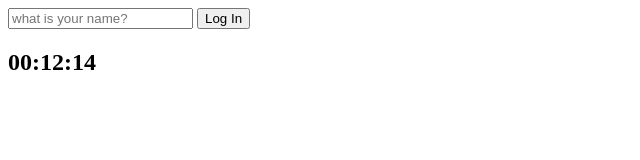
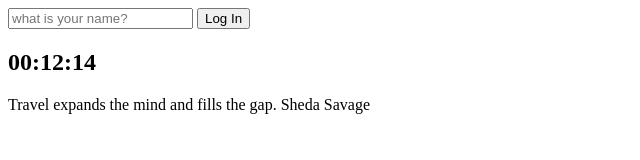
Before and after one commit to Jerry-ko/momentum, a plain HTML site: page index.html in a window 1280 px wide. Shown: the whole page, without its empty margins (0-640 px from the left). Drawn offline with Linux system fonts and the light colour scheme.

Commit message:
#6.0 Quotes

```diff
--- a/index.html
+++ b/index.html
@@ -16,8 +16,13 @@
     </form>
     <h2 id="clock">00:00:00</h2>
     <h1 class="hidden" id="greeting"></h1>
+    <div id="quote">
+        <span></span>
+        <span></span>
+    </div>
     <script src="js/greetings.js"></script>
     <script src="js/clock.js"></script>
+    <script src="js/qoute.js"></script>
 </body>
 
 </html>
--- /dev/null
+++ b/js/qoute.js
@@ -0,0 +1,51 @@
+const quotes = [
+    {
+        quote: "The way to get started is to quit talking and begin doing.",
+        author: "Walt Disney",
+    },
+    {
+        quote: "Life is what happens when you're busy making other plans.",
+        author: "John Lennon",
+    },
+    {
+        quote:
+            "The world is a book and those who do not travel read only one page.",
+        author: "Saint Augustine",
+    },
+    {
+        quote: "Life is either a daring adventure or nothing at all.",
+        author: "Helen Keller",
+    },
+    {
+        quote: "To Travel is to Live",
+        author: "Hans Christian Andersen",
+    },
+    {
+        quote: "Only a life lived for others is a life worthwhile.",
+        author: "Albert Einstein",
+    },
+    {
+        quote: "You only live once, but if you do it right, once is enough.",
+        author: "Mae West",
+    },
+    {
+        quote: "Never go on trips with anyone you do ntot love.",
+        author: "Hemmingway",
+    },
+    {
+        quote: "We wander for distraction, but we travel for fulfilment.",
+        author: "Hilaire Belloc",
+    },
+    {
+        quote: "Travel expands the mind and fills the gap.",
+        author: "Sheda Savage",
+    },
+];
+
+const quote = document.querySelector("#quote span:first-child")
+const author = document.querySelector("#quote span:last-child")
+
+const todaysQuote = quotes[Math.floor(Math.random() * quotes.length)]
+
+quote.innerText = todaysQuote.quote
+author.innerText = todaysQuote.author
```
